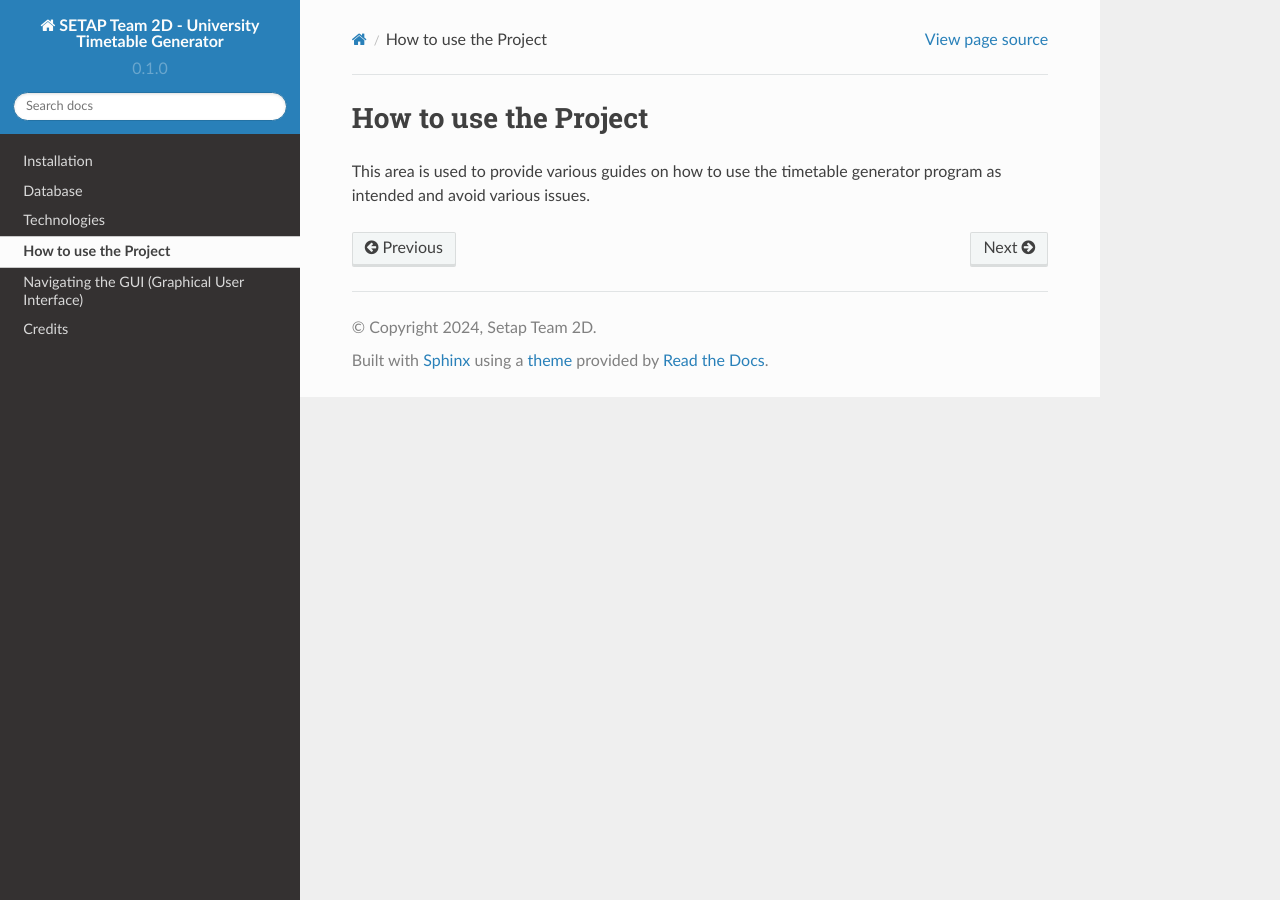
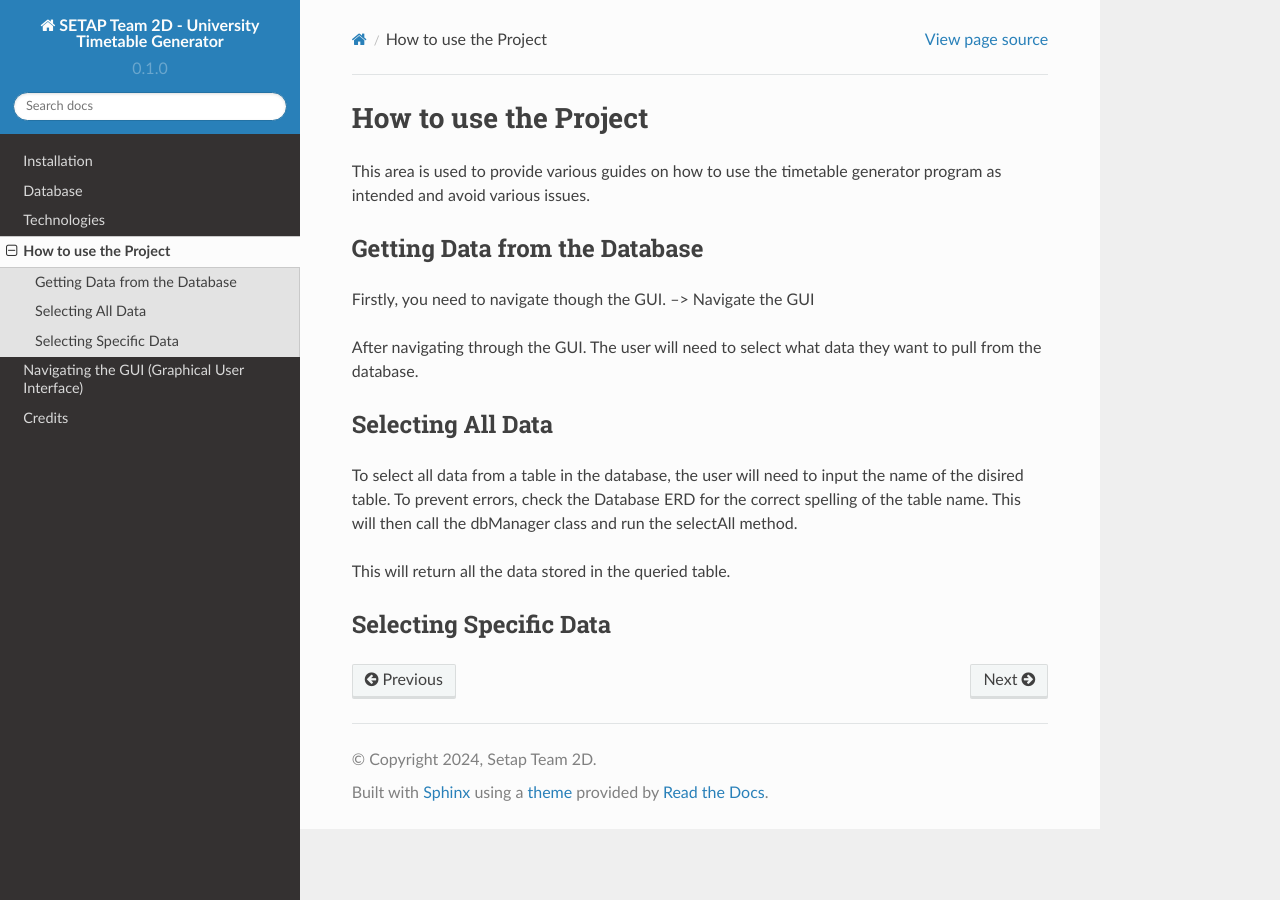
Before and after one commit to Group-2D/Demo-Project, a Sphinx documentation site: the page built from docs/source/how-to-use-the-project.rst, in a window 1280 px wide. Built offline with Sphinx 7.4.7 and the Read the Docs theme 2.0.0, drawn with Linux system fonts in a browser that asks for light colours.

Commit message:
read the docs update

```diff
--- a/docs/source/how-to-use-the-project.rst
+++ b/docs/source/how-to-use-the-project.rst
@@ -1,5 +1,27 @@
+=======================
 How to use the Project
-=====
+=======================
 .. _how-to-use-the-project
 
 This area is used to provide various guides on how to use the timetable generator program as intended and avoid various issues.
+
+Getting Data from the Database
+===============================
+
+Firstly, you need to navigate though the GUI.
+--> Navigate the GUI
+
+After navigating through the GUI. The user will need to select what data they want to pull from the database.
+
+Selecting All Data
+==================
+
+To select all data from a table in the database, the user will need to input the name of the disired table.
+To prevent errors, check the Database ERD for the correct spelling of the table name. This will then call the dbManager class and run
+the selectAll method.
+
+This will return all the data stored in the queried table.
+
+
+Selecting Specific Data
+========================
```
Also changed, not shown: docs/source/getting-data-from-database.rst (added).
